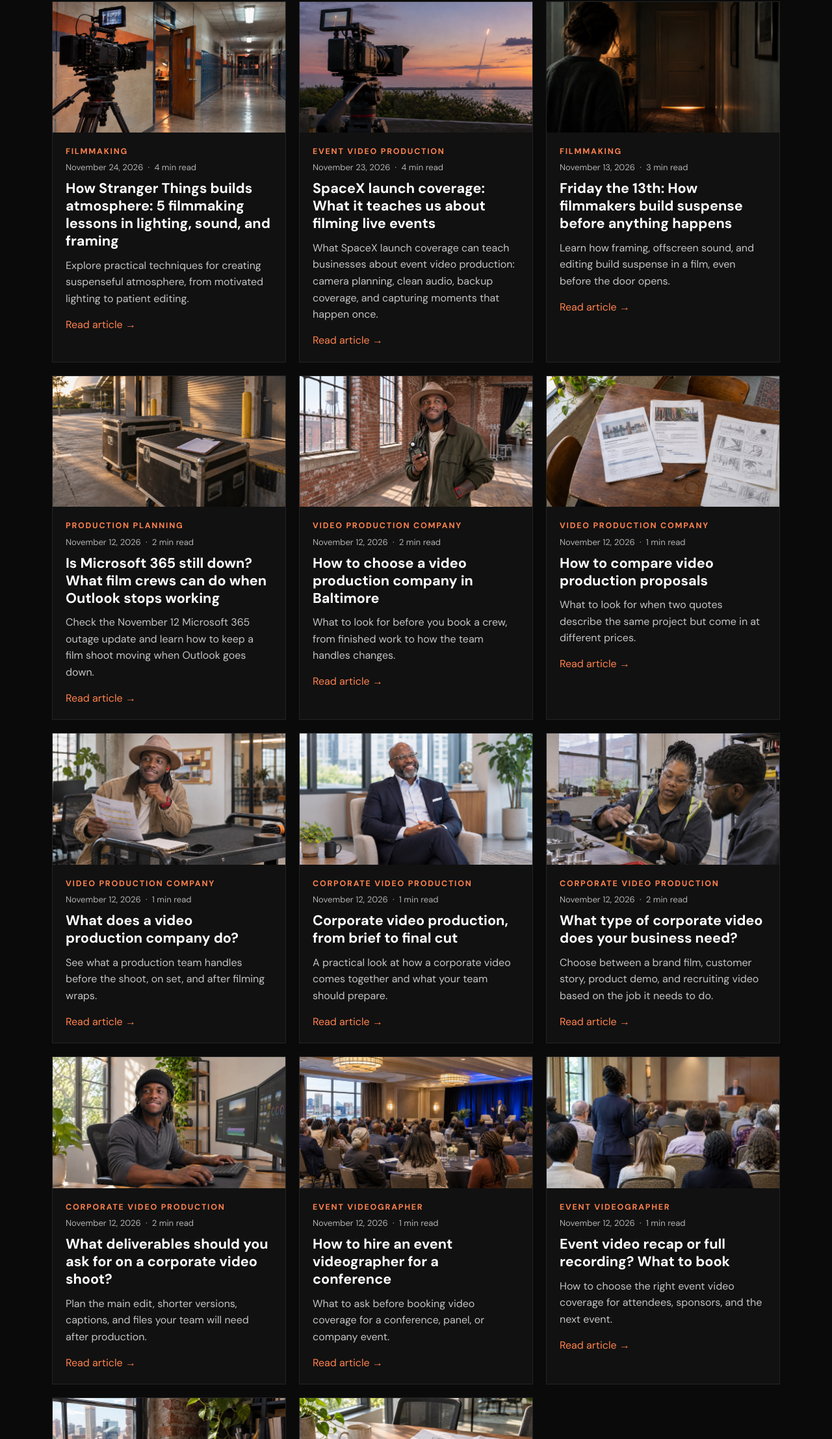
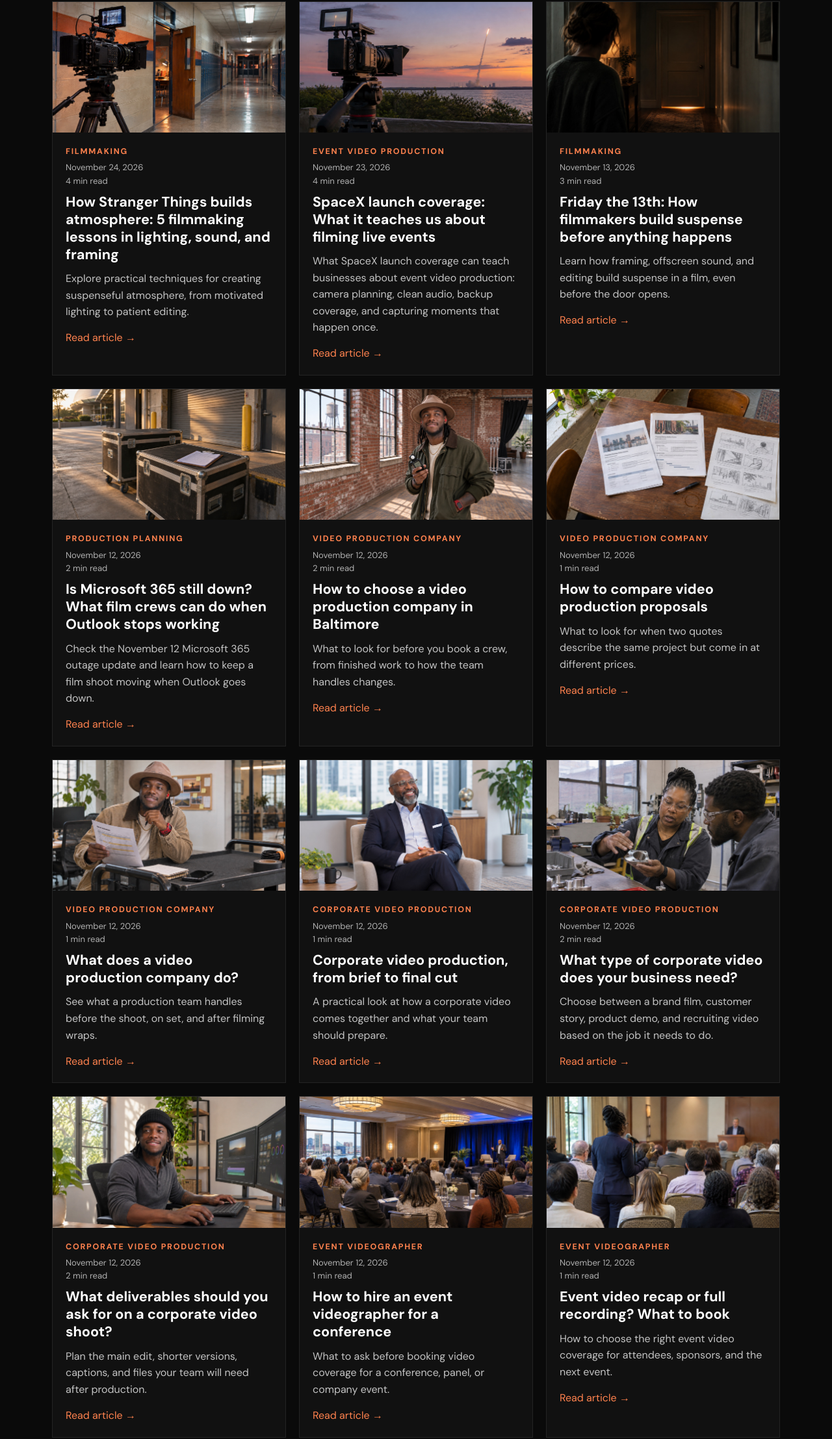
Before and after one commit to quickpayplatform/FilmStop, a website: page blog/index.html in a window 1280 px wide. Shown: the part 1067-3282 px from the top of the page at 65% size. Drawn offline with Linux system fonts and the light colour scheme.

Commit message:
Put blog reading time below publish date

```diff
--- a/blog/index.html
+++ b/blog/index.html
@@ -54,19 +54,19 @@
                 <img loading="lazy" src="/assets/blog/stranger-things-film-production-atmosphere.jpg" alt="A professional cinema camera aimed down a moody, empty school corridor set with practical lights">
                 <div class="blog-card-content">
                     <p class="blog-kicker">Filmmaking</p>
-                    <p class="blog-card-meta"><time datetime="2026-11-24">November 24, 2026</time><span aria-hidden="true">·</span><span>4 min read</span></p>
+                    <p class="blog-card-meta"><time datetime="2026-11-24">November 24, 2026</time><span>4 min read</span></p>
                     <h2>How Stranger Things builds atmosphere: 5 filmmaking lessons in lighting, sound, and framing</h2>
                     <p>Explore practical techniques for creating suspenseful atmosphere, from motivated lighting to patient editing.</p>
                     <span class="blog-link" aria-hidden="true">Read article &rarr;</span>
                 </div>
             </a>
 <a class="blog-card" href="/blog/spacex-launch-live-event-video-production/"><img loading="lazy" src="/assets/blog/spacex-launch-live-event-video-production.jpg" alt=""><div class="blog-card-content"><p class="blog-kicker">Event video production</p>
-                    <p class="blog-card-meta"><time datetime="2026-11-23">November 23, 2026</time><span aria-hidden="true">·</span><span>4 min read</span></p><h2>SpaceX launch coverage: What it teaches us about filming live events</h2><p>What SpaceX launch coverage can teach businesses about event video production: camera planning, clean audio, backup coverage, and capturing moments that happen once.</p><span class="blog-link" aria-hidden="true">Read article &rarr;</span></div></a>
+                    <p class="blog-card-meta"><time datetime="2026-11-23">November 23, 2026</time><span>4 min read</span></p><h2>SpaceX launch coverage: What it teaches us about filming live events</h2><p>What SpaceX launch coverage can teach businesses about event video production: camera planning, clean audio, backup coverage, and capturing moments that happen once.</p><span class="blog-link" aria-hidden="true">Read article &rarr;</span></div></a>
             <a class="blog-card" href="/blog/friday-the-13th-how-filmmakers-build-suspense/">
                 <img loading="lazy" src="/assets/blog/friday-the-13th-suspense.jpg" alt="">
                 <div class="blog-card-content">
                     <p class="blog-kicker">Filmmaking</p>
-                    <p class="blog-card-meta"><time datetime="2026-11-13">November 13, 2026</time><span aria-hidden="true">·</span><span>3 min read</span></p>
+                    <p class="blog-card-meta"><time datetime="2026-11-13">November 13, 2026</time><span>3 min read</span></p>
                     <h2>Friday the 13th: How filmmakers build suspense before anything happens</h2>
                     <p>Learn how framing, offscreen sound, and editing build suspense in a film, even before the door opens.</p>
                     <span class="blog-link" aria-hidden="true">Read article &rarr;</span>
@@ -76,7 +76,7 @@
                 <img loading="lazy" src="/assets/blog/microsoft-365-outage-film-production.jpg" alt="">
                 <div class="blog-card-content">
                     <p class="blog-kicker">Production planning</p>
-                    <p class="blog-card-meta"><time datetime="2026-11-12">November 12, 2026</time><span aria-hidden="true">·</span><span>2 min read</span></p>
+                    <p class="blog-card-meta"><time datetime="2026-11-12">November 12, 2026</time><span>2 min read</span></p>
                     <h2>Is Microsoft 365 still down? What film crews can do when Outlook stops working</h2>
                     <p>Check the November 12 Microsoft 365 outage update and learn how to keep a film shoot moving when Outlook goes down.</p>
                     <span class="blog-link" aria-hidden="true">Read article &rarr;</span>
@@ -86,7 +86,7 @@
                 <img loading="lazy" src="/assets/blog/choose-baltimore-video-production-company-studio.jpg" alt="">
                 <div class="blog-card-content">
                     <p class="blog-kicker">Video production company</p>
-                    <p class="blog-card-meta"><time datetime="2026-11-12">November 12, 2026</time><span aria-hidden="true">·</span><span>2 min read</span></p>
+                    <p class="blog-card-meta"><time datetime="2026-11-12">November 12, 2026</time><span>2 min read</span></p>
                     <h2>How to choose a video production company in Baltimore</h2>
                     <p>What to look for before you book a crew, from finished work to how the team handles changes.</p>
                     <span class="blog-link" aria-hidden="true">Read article &rarr;</span>
@@ -96,7 +96,7 @@
                 <img loading="lazy" src="/assets/blog/compare-video-production-proposals.jpg" alt="">
                 <div class="blog-card-content">
                     <p class="blog-kicker">Video production company</p>
-                    <p class="blog-card-meta"><time datetime="2026-11-12">November 12, 2026</time><span aria-hidden="true">·</span><span>1 min read</span></p>
+                    <p class="blog-card-meta"><time datetime="2026-11-12">November 12, 2026</time><span>1 min read</span></p>
                     <h2>How to compare video production proposals</h2>
                     <p>What to look for when two quotes describe the same project but come in at different prices.</p>
                     <span class="blog-link" aria-hidden="true">Read article &rarr;</span>
@@ -106,7 +106,7 @@
                 <img loading="lazy" src="/assets/blog/what-does-a-video-production-company-do-schedule.jpg" alt="">
                 <div class="blog-card-content">
                     <p class="blog-kicker">Video production company</p>
-                    <p class="blog-card-meta"><time datetime="2026-11-12">November 12, 2026</time><span aria-hidden="true">·</span><span>1 min read</span></p>
+                    <p class="blog-card-meta"><time datetime="2026-11-12">November 12, 2026</time><span>1 min read</span></p>
                     <h2>What does a video production company do?</h2>
                     <p>See what a production team handles before the shoot, on set, and after filming wraps.</p>
                     <span class="blog-link" aria-hidden="true">Read article &rarr;</span>
@@ -116,7 +116,7 @@
                 <img loading="lazy" src="/assets/blog/corporate-video-production-process-interview.jpg" alt="">
                 <div class="blog-card-content">
                     <p class="blog-kicker">Corporate video production</p>
-                    <p class="blog-card-meta"><time datetime="2026-11-12">November 12, 2026</time><span aria-hidden="true">·</span><span>1 min read</span></p>
+                    <p class="blog-card-meta"><time datetime="2026-11-12">November 12, 2026</time><span>1 min read</span></p>
                     <h2>Corporate video production, from brief to final cut</h2>
                     <p>A practical look at how a corporate video comes together and what your team should prepare.</p>
                     <span class="blog-link" aria-hidden="true">Read article &rarr;</span>
@@ -126,7 +126,7 @@
                 <img loading="lazy" src="/assets/blog/types-of-corporate-videos.jpg" alt="">
                 <div class="blog-card-content">
                     <p class="blog-kicker">Corporate video production</p>
-                    <p class="blog-card-meta"><time datetime="2026-11-12">November 12, 2026</time><span aria-hidden="true">·</span><span>2 min read</span></p>
+                    <p class="blog-card-meta"><time datetime="2026-11-12">November 12, 2026</time><span>2 min read</span></p>
                     <h2>What type of corporate video does your business need?</h2>
                     <p>Choose between a brand film, customer story, product demo, and recruiting video based on the job it needs to do.</p>
                     <span class="blog-link" aria-hidden="true">Read article &rarr;</span>
@@ -136,7 +136,7 @@
                 <img loading="lazy" src="/assets/blog/corporate-video-deliverables.jpg" alt="">
                 <div class="blog-card-content">
                     <p class="blog-kicker">Corporate video production</p>
-                    <p class="blog-card-meta"><time datetime="2026-11-12">November 12, 2026</time><span aria-hidden="true">·</span><span>2 min read</span></p>
+                    <p class="blog-card-meta"><time datetime="2026-11-12">November 12, 2026</time><span>2 min read</span></p>
                     <h2>What deliverables should you ask for on a corporate video shoot?</h2>
                     <p>Plan the main edit, shorter versions, captions, and files your team will need after production.</p>
                     <span class="blog-link" aria-hidden="true">Read article &rarr;</span>
@@ -146,7 +146,7 @@
                 <img loading="lazy" src="/assets/blog/hire-event-videographer-conference.jpg" alt="">
                 <div class="blog-card-content">
                     <p class="blog-kicker">Event videographer</p>
-                    <p class="blog-card-meta"><time datetime="2026-11-12">November 12, 2026</time><span aria-hidden="true">·</span><span>1 min read</span></p>
+                    <p class="blog-card-meta"><time datetime="2026-11-12">November 12, 2026</time><span>1 min read</span></p>
                     <h2>How to hire an event videographer for a conference</h2>
                     <p>What to ask before booking video coverage for a conference, panel, or company event.</p>
                     <span class="blog-link" aria-hidden="true">Read article &rarr;</span>
@@ -156,7 +156,7 @@
                 <img loading="lazy" src="/assets/blog/event-videographer-deliverables.jpg" alt="">
                 <div class="blog-card-content">
                     <p class="blog-kicker">Event videographer</p>
-                    <p class="blog-card-meta"><time datetime="2026-11-12">November 12, 2026</time><span aria-hidden="true">·</span><span>1 min read</span></p>
+                    <p class="blog-card-meta"><time datetime="2026-11-12">November 12, 2026</time><span>1 min read</span></p>
                     <h2>Event video recap or full recording? What to book</h2>
                     <p>How to choose the right event video coverage for attendees, sponsors, and the next event.</p>
                     <span class="blog-link" aria-hidden="true">Read article &rarr;</span>
@@ -166,7 +166,7 @@
                 <img loading="lazy" src="/assets/blog/baltimore-video-production-cost.jpg" alt="">
                 <div class="blog-card-content">
                     <p class="blog-kicker">Corporate video cost</p>
-                    <p class="blog-card-meta"><time datetime="2026-11-12">November 12, 2026</time><span aria-hidden="true">·</span><span>2 min read</span></p>
+                    <p class="blog-card-meta"><time datetime="2026-11-12">November 12, 2026</time><span>2 min read</span></p>
                     <h2>How much does a corporate video cost?</h2>
                     <p>What changes a corporate video quote, with examples of how to scope a project before you ask for pricing.</p>
                     <span class="blog-link" aria-hidden="true">Read article &rarr;</span>
@@ -176,7 +176,7 @@
                 <img loading="lazy" src="/assets/blog/corporate-video-shoot-budget-plan.jpg" alt="">
                 <div class="blog-card-content">
                     <p class="blog-kicker">Corporate video cost</p>
-                    <p class="blog-card-meta"><time datetime="2026-11-12">November 12, 2026</time><span aria-hidden="true">·</span><span>1 min read</span></p>
+                    <p class="blog-card-meta"><time datetime="2026-11-12">November 12, 2026</time><span>1 min read</span></p>
                     <h2>How to budget for a one-day corporate video shoot</h2>
                     <p>Build a budget around what can realistically fit in a day and what the editor needs afterward.</p>
                     <span class="blog-link" aria-hidden="true">Read article &rarr;</span>
--- a/css/blog.css
+++ b/css/blog.css
@@ -15,7 +15,7 @@ body { cursor: auto; }
 .blog-card:hover, .blog-card:focus-visible { border-color: #ff824e; }
 .blog-card img { width: 100%; aspect-ratio: 16 / 9; object-fit: cover; }
 .blog-card-content { padding: 1.25rem; }
-.blog-card-meta { display: flex; align-items: center; gap: .45rem; margin: .35rem 0 .6rem; color: #b0b0b0 !important; font-size: .82rem; line-height: 1.4; }
+.blog-card-meta { display: flex; flex-direction: column; align-items: flex-start; gap: .12rem; margin: .35rem 0 .6rem; color: #b0b0b0 !important; font-size: .82rem; line-height: 1.4; }
 .blog-card-meta time { color: inherit; }
 .blog-card h2 { font-size: 1.35rem; line-height: 1.25; margin-block: .45rem .65rem; }
 .blog-card .blog-link { display: block; margin-top: .9rem; }
```
Also changed, not shown: 1 other file.
